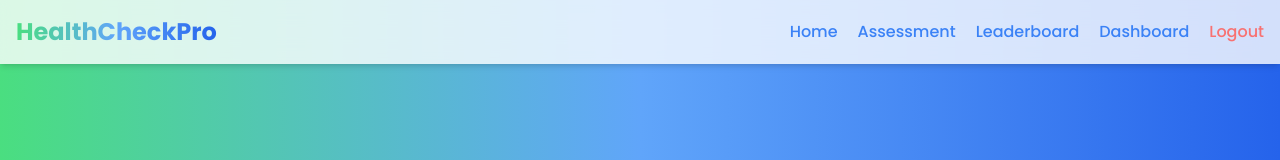
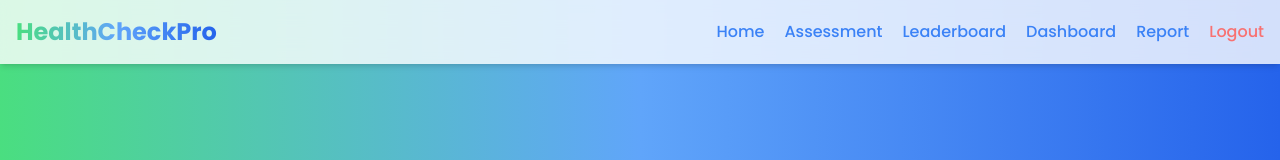
Before and after one commit to springboardmentor-104/HealthCheckPro_Infosys_Internship_Oct2024_Team_03, a React (Vite) app in the folder client/: page /signup in a window 1280 px wide. Shown: the top 160 px of the page. Built offline with nearby package versions, Linux system fonts and the light colour scheme; sample sign-in values are in the browser's storage.

Commit message:
Update package.json to install report packages and update route
Add navigation to report in navbar but it's temporary

```diff
--- a/client/package.json
+++ b/client/package.json
@@ -18,8 +18,10 @@
     "@radix-ui/react-toast": "^1.2.2",
     "@reduxjs/toolkit": "^2.3.0",
     "axios": "^1.7.7",
+    "chart.js": "^4.4.6",
     "jwt-decode": "^4.0.0",
     "react": "^18.3.1",
+    "react-chartjs-2": "^5.2.0",
     "react-dom": "^18.3.1",
     "react-icons": "^5.3.0",
     "react-redux": "^9.1.2",
--- a/client/src/Routes.jsx
+++ b/client/src/Routes.jsx
@@ -7,8 +7,8 @@ import Layout from "./Layout";
 import NewUserAssessmentPage from "./pages/NewUserAssessmentPage";
 import AssessmentPage from "./pages/AssessmentPage";
 import Dashboard from "./pages/Dashboard";
-import Articles from "./components/ArticleSection";
 import Leaderboard from "./pages/Leaderboard"
+import Report from "./pages/Report"
 import ProtectedRoute from "./components/ProtectedRoute";
 
 const routes = () => {
@@ -50,6 +50,12 @@ const routes = () => {
             </ProtectedRoute>
             }
           />
+          <Route path="/report" element={
+            <ProtectedRoute>
+              <Report />
+            </ProtectedRoute>
+            }
+          />
         </Route>
       </Routes>
     </Router>
--- a/client/src/components/Navbar.jsx
+++ b/client/src/components/Navbar.jsx
@@ -77,6 +77,16 @@ const Navbar = () => {
                 }`}
               >
                 Dashboard
+              </Link>
+
+              {/* Temporary adding report in navbar ... remove it */}
+              <Link
+                to="/report"
+                className={`hover:cursor-pointer text-blue-500 hover:text-green-400 font-medium ${
+                  location.pathname === "/report" ? "font-extrabold" : ""
+                }`}
+              >
+                Report
               </Link>
               <Link
                 to={location.pathname === "/" ? "/" : "/signin"}
```
Also changed, not shown: 1 other file (tests, documents, lock files or other folders).
